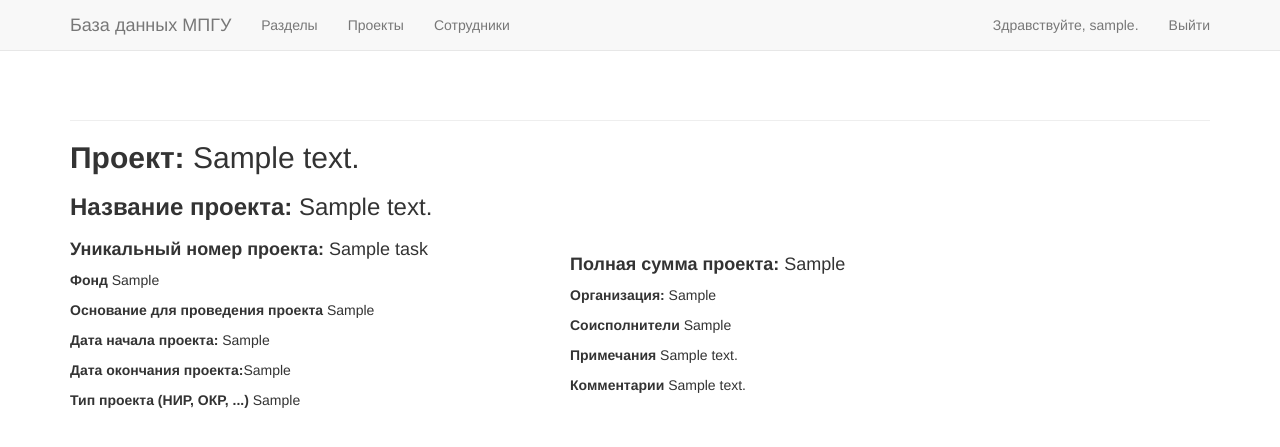
After one commit to Guygaal/lab_f, a Django app: page /projects/read_task/1/ in a window 1280 px wide. The commit adds this page. Shown: the top 447 px of the page. Run offline with Django 3.2, Linux system fonts and the light colour scheme; a user stored in the database is signed in; tables that the repository leaves empty hold one stand-in row (values such as "Sample post"); some libraries are stand-ins or nearby versions.

Commit message:
2 more apps

```diff
--- a/projects/forms.py
+++ b/projects/forms.py
@@ -1,10 +1,19 @@
 from django import forms
 from .models import Task
+from workers.models import Emp
 from django_summernote.widgets import SummernoteWidget, SummernoteInplaceWidget
 
 
 class TaskForm(forms.ModelForm):
     class Meta:
         model = Task
+        fields = ['text', 'name1', 'fond', 'foundation', 'start', 'finish', 'pr_type', 'pr_cost','pr_org', 'pr_also', 'pr_notes', 'pr_comments']
+        labels = {'text': 'Название проекта'}
+
+
+class AddEmps(forms.ModelForm):
+    emp = Emp.objects.order_by('text')
+
+    class Meta:
+        model = Task
         fields = ['text']
-        labels = {'text': ''}
--- a/projects/models.py
+++ b/projects/models.py
@@ -7,7 +7,18 @@ from django.contrib.auth.models import User
 class Task(models.Model):
     """Проект"""
 #    emps = models.ManyToManyField('workers.Emp')
-    text = models.CharField(max_length=200)
+    text = models.CharField(max_length=200, blank=True, null=True, verbose_name='Название проекта')
+    name1 = models.CharField(max_length=200, blank=True, null=True, verbose_name='Уникальный номер проекта')
+    fond = models.CharField(max_length=200, blank=True, null=True, verbose_name='Фонд')
+    foundation = models.CharField(max_length=200, blank=True, null=True, verbose_name='Основание для проведения проекта')
+    start = models.CharField(max_length=200, blank=True, null=True, verbose_name='Дата начала проекта')
+    finish = models.CharField(max_length=200, blank=True, null=True, verbose_name='Дата конца проекта')
+    pr_type = models.CharField(max_length=200, blank=True, null=True, verbose_name='Тип проекта')
+    pr_cost = models.CharField(max_length=200, blank=True, null=True, verbose_name='Полная сумма проекта')
+    pr_org = models.CharField(max_length=200, blank=True, null=True, verbose_name='Организация')
+    pr_also = models.CharField(max_length=200, blank=True, null=True, verbose_name='Соисполнители')
+    pr_notes = models.CharField(max_length=200, blank=True, null=True, verbose_name='Примечания')
+    pr_comments = models.CharField(max_length=200, blank=True, null=True, verbose_name='Комментарии')
     date_added = models.DateTimeField(auto_now_add=True)
     objects = models.Manager()
  #   owner = models.ForeignKey(User, on_delete=models.PROTECT)
--- /dev/null
+++ b/projects/templates/projects/read_task.html
@@ -0,0 +1,38 @@
+{% extends "learning_logs/base.html" %}
+{% block content %}
+<h2><b> Проект: </b> {{ task.text }}</h2>
+<form action="{% url 'projects:read_task' task.id %}" method='get'>
+    {% csrf_token %}
+
+
+
+   <h3><b>Название проекта:</b> {{task.text}}</h3>
+  <table cellpadding="15" cellspacing="15" border="0" align="left" >
+    <tr>
+      <td width="500">
+
+
+
+        <h4><b>Уникальный номер проекта:</b> {{task.name1}}</h4>
+        <p><b>Фонд</b> {{task.fond}}</p>
+        <p><b>Основание для проведения проекта</b> {{task.foundation}}</p>
+        <p><b>Дата начала проекта:</b> {{task.start}}</p>
+        <p><b>Дата окончания проекта:</b>{{task.finish}}</p>
+        <p><b>Тип проекта (НИР, ОКР, ...)</b> {{task.pr_type}}</p>
+      </td>
+      <td width="500">
+        <h4><b>Полная сумма проекта:</b> {{task.pr_cost}}</h4>
+        <p><b>Организация:</b> {{task.pr_org}}</p>
+        <p><b>Соисполнители</b> {{task.pr_also}}</p>
+        <p><b>Примечания</b> {{task.pr_notes}}</p>
+        <p><b>Комментарии</b> {{task.pr_comments}}</p>
+      </td>
+    </tr>
+  </table>
+
+
+
+  </form>
+
+
+{% endblock content %}
--- a/projects/templates/projects/tasks.html
+++ b/projects/templates/projects/tasks.html
@@ -7,7 +7,7 @@
 {% for task in tasks %}
 <li>
         <h3>
-          <a href="{% url 'projects:task' task.id %}">{{ task }}</a>
+          <a href="{% url 'projects:task' task.id %}">{{ task.text }}</a>
         </h3>
 </li>
 {% empty %}
--- a/projects/urls.py
+++ b/projects/urls.py
@@ -1,5 +1,5 @@
 from django.conf.urls import url
-
+from django.urls import path
 from . import views
 
 urlpatterns = [
@@ -9,4 +9,8 @@ urlpatterns = [
     url(r'^new_task/$', views.new_task, name='new_task'),
     #Страница для редактирования записи
     url(r'^edit_task/(?P<task_id>\d+)/$', views.edit_task, name='edit_task'),
+    # Для добавления людей
+    url(r'^add_emps/(?P<task_id>\d+)/$', views.add_emps, name='add_emps'),
+    url(r'^rem_emps/(?P<emp_id>\d+)/(?P<task_id>\d+)/$', views.rem_emps, name='rem_emps'),
+    url(r'^read_task/(?P<task_id>\d+)/$', views.read_task, name='read_task'),
 ]
--- a/projects/views.py
+++ b/projects/views.py
@@ -2,11 +2,12 @@ from django.shortcuts import render
 from .models import Task
 from django.http import HttpResponseRedirect
 from django.urls import reverse
-from .forms import TaskForm
+from .forms import TaskForm, AddEmps
 from django.contrib.auth.decorators import login_required
 from django.http import HttpResponseRedirect, Http404
 from django.views.generic import ListView
 from django.db.models import Q
+from workers.models import Emp
 
 @login_required
 def tasks(request):
@@ -63,3 +64,66 @@ def edit_task(request, entry_id):
                                                 args=[task.id]))
     context = {'task': task, 'form': form}
     return render(request, 'projects/edit_task.html', context)
+
+
+@login_required
+def add_emps(request, task_id):
+    """Редактирует существующий проект."""
+    task = Task.objects.get(id=task_id)
+    task.save()
+    if request.method != 'POST':
+        # Исходный запрос; форма заполняется данными текущей записи.
+        form = AddEmps()
+        print('post?')
+    else:
+        # Отправка данных POST; обработать данные.
+        # form.task.save()
+        new_emps = request.POST.getlist('emp')
+        print(new_emps)
+        emps = Emp.objects.order_by('text')
+        for emp in emps:
+            for number in new_emps:
+                print("emp.id")
+                print(int(emp.id))
+                print(number)
+                print(int(number))
+                if int(emp.id) == int(number):
+                    new_one = Emp.objects.get(id=emp.id)
+                    task.emp_set.add(new_one)
+        task.save()
+        return HttpResponseRedirect(reverse('projects:task',
+                                            args=[task.id]))
+    context = {'task': task, 'form': form}
+    return render(request, 'projects/add_emps.html', context)
+
+
+@login_required
+def rem_emps(request, emp_id, task_id):
+    """Редактирует существующий проект."""
+    task = Task.objects.get(id=task_id)
+    task.save()
+    if request.method != 'POST':
+        # Исходный запрос; форма заполняется данными текущей записи.
+        form = AddEmps()
+    else:
+        # Отправка данных POST; обработать данные.
+        # form.task.save()
+        emp = Emp.objects.get(id=emp_id)
+        task.emp_set.remove(emp)
+        task.save()
+        return HttpResponseRedirect(reverse('projects:task',
+                                            args=[task.id]))
+    context = {'task': task, 'form': form}
+    return render(request, 'projects/add_emps.html', context)
+
+
+@login_required
+def read_task(request, task_id):
+    """Читает существующую запись."""
+    task = Task.objects.get(id=task_id)
+    # if topic.owner != request.user:
+    #    raise Http404
+    # Исходный запрос; форма заполняется данными текущей записи.
+    form = TaskForm(instance=task)
+    context = {'task': task, 'form': form}
+    return render(request, 'projects/read_task.html', context)
--- a/workers/forms.py
+++ b/workers/forms.py
@@ -7,8 +7,8 @@ from projects.models import Task
 class EmpForm(forms.ModelForm):
     class Meta:
         model = Emp
-        fields = ['text']
-        labels = {'text': ''}
+        fields = ['text', 'name1', 'name2', 'spin', 'res_id', 'sc_id', 'inn', 'snils', 'birthday', 'passport']
+        labels = {'text': 'Фамилия'}
 
 
 class AddTasks(forms.ModelForm):
--- a/workers/urls.py
+++ b/workers/urls.py
@@ -12,4 +12,5 @@ urlpatterns = [
     url(r'^add_tasks/(?P<emp_id>\d+)/$', views.add_tasks, name='add_tasks'),
     #Страница для редактирования записи
     url(r'^edit_emp/(?P<emp_id>\d+)/$', views.edit_emp, name='edit_emp'),
+    url(r'^rem_emps/(?P<emp_id>\d+)/(?P<task_id>\d+)/$', views.rem_tasks, name='rem_tasks'),
 ]
```
Also changed, not shown: projects/templates/projects/add_emps.html (added, +18 -0 lines), projects/templates/projects/task.html (+25 -3 lines), workers/models.py (+10 -1 lines), workers/templates/workers/emp.html (+18 -0 lines), workers/views.py (+20 -0 lines).
